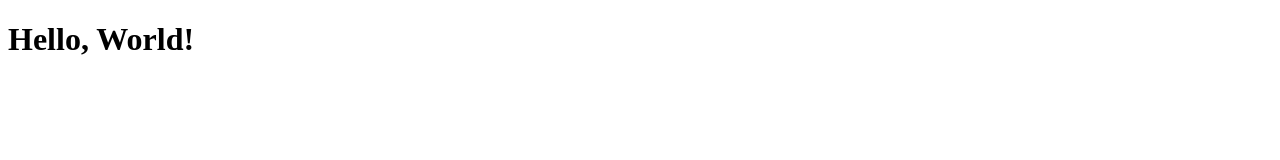
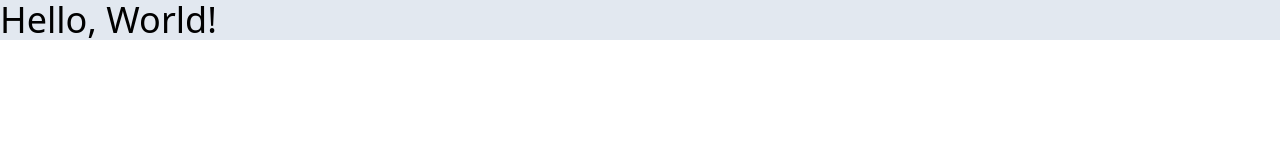
Before and after one commit to RifkiFiransah/R2C-Pariwisata-Budaya, a website: page index.html in a window 1280 px wide. Drawn offline with Linux system fonts and the light colour scheme.

Commit message:
initial tailwindcss

```diff
--- a/index.html
+++ b/index.html
@@ -7,14 +7,15 @@
   <title>R2C - Pariwisata Budaya</title>
 
   <!-- Our Style -->
-  <link rel="stylesheet" href="./css/style.css">
+  <link rel="stylesheet" href="dist/css/style.css">
+  <link rel="stylesheet" href="dist/output.css">
 </head>
 
 <body>
-  <h1>Hello, World!</h1>
+  <h1 class="text-4xl bg-slate-200">Hello, World!</h1>
 
   <!-- Our Script -->
-  <script src="./js/script.js"></script>
+  <script src="dist/js/script.js"></script>
 </body>
 
 </html>
--- /dev/null
+++ b/src/input.css
@@ -0,0 +1,3 @@
+@tailwind base;
+@tailwind components;
+@tailwind utilities;
--- /dev/null
+++ b/tailwind.config.js
@@ -0,0 +1,8 @@
+/** @type {import('tailwindcss').Config} */
+module.exports = {
+  content: ['*.html'],
+  theme: {
+    extend: {},
+  },
+  plugins: [],
+}
```
Also changed, not shown: package.json (added, +15 -0 lines), dist/assets/img/logo1.jpg (renamed from assets/img/logo1.jpg), dist/assets/img/logo2.jpg (renamed from assets/img/logo2.jpg), dist/css/style.css (renamed from css/style.css), dist/js/script.js (renamed from js/script.js), dist/output.css (added), 2 other files.
